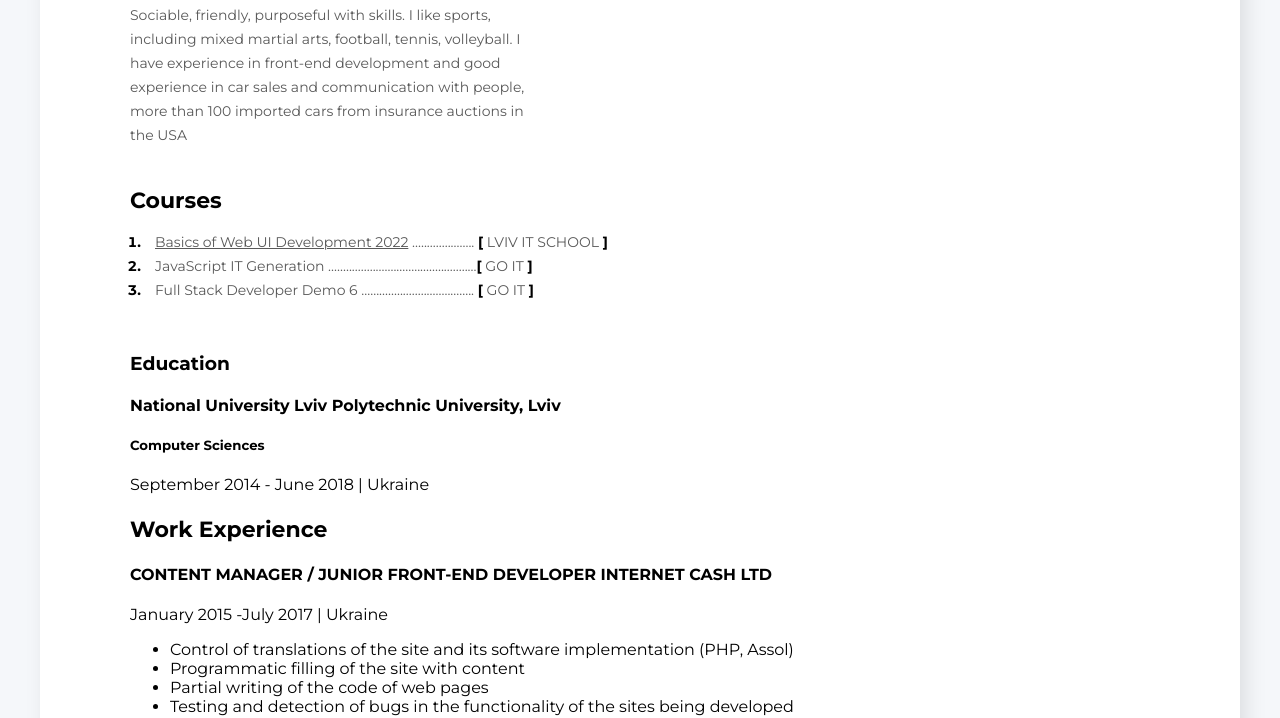
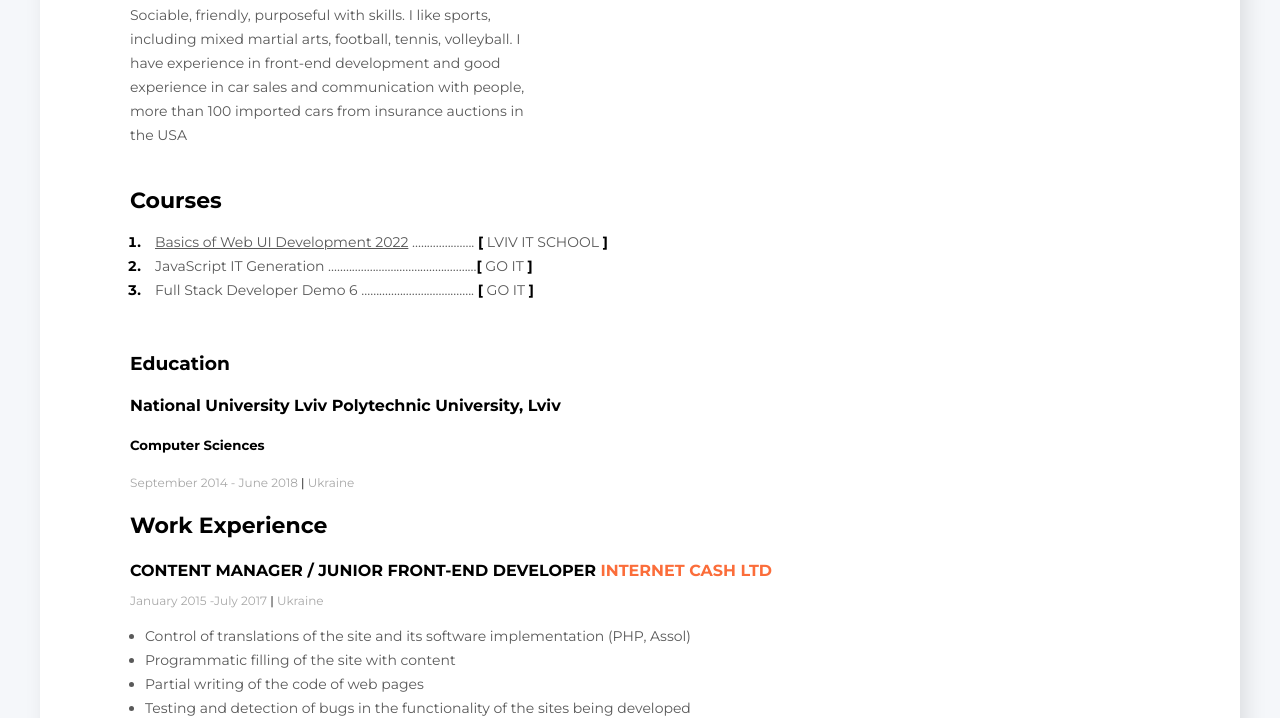
Before and after one commit to ArturShynkaryk/rsschool-cv, a plain HTML site: page index.html in a window 1280 px wide. Shown: the part 249-967 px from the top of the page. Drawn offline with Linux system fonts and the light colour scheme.

Commit message:
feat: add style for workplace block

```diff
--- a/styles/styles.css
+++ b/styles/styles.css
@@ -117,3 +117,56 @@ padding: 105px 90px;
          color: #000000;
 
         }
+
+        /* work style */
+
+.position {
+    margin-bottom: 10px;
+    font-style: normal;
+    font-weight: 700;
+    font-size: 16px;
+    line-height: 20px;
+    color: #000000;
+
+    }
+
+    .organization {
+    font-weight: bold;
+    font-size: 16px;
+    line-height: 20px;
+    color: #fb6d3a;
+    }
+
+
+    .period {
+    font-style: normal;
+    font-weight: 400;
+    font-size: 12px;
+    line-height: 15px;
+    color: #A8A8A8;
+    margin-bottom: 10px;
+    }
+
+
+    .line {
+    font-style: normal;
+    font-weight: normal;
+    font-size: 12px;
+    line-height: 15px;
+    color: #000000;
+
+    }
+
+    .work-list {
+    padding: 0;
+    margin-left: 15px;
+
+    }
+
+    .work-list-item {
+        font-style: normal;
+        font-weight: 400;
+        font-size: 14px;
+        line-height: 24px;
+        color: #595959;
+    }
```
Also changed, not shown: style.css (deleted).
